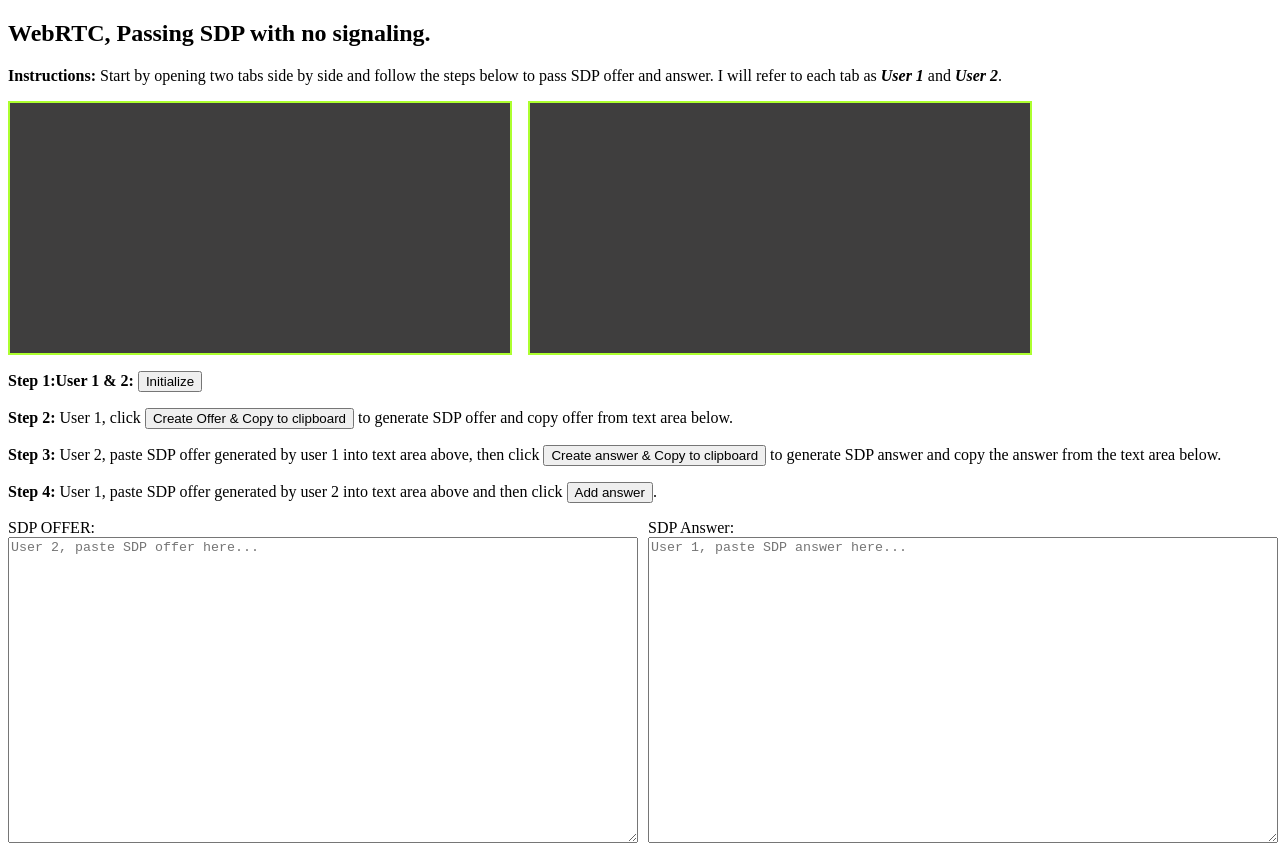
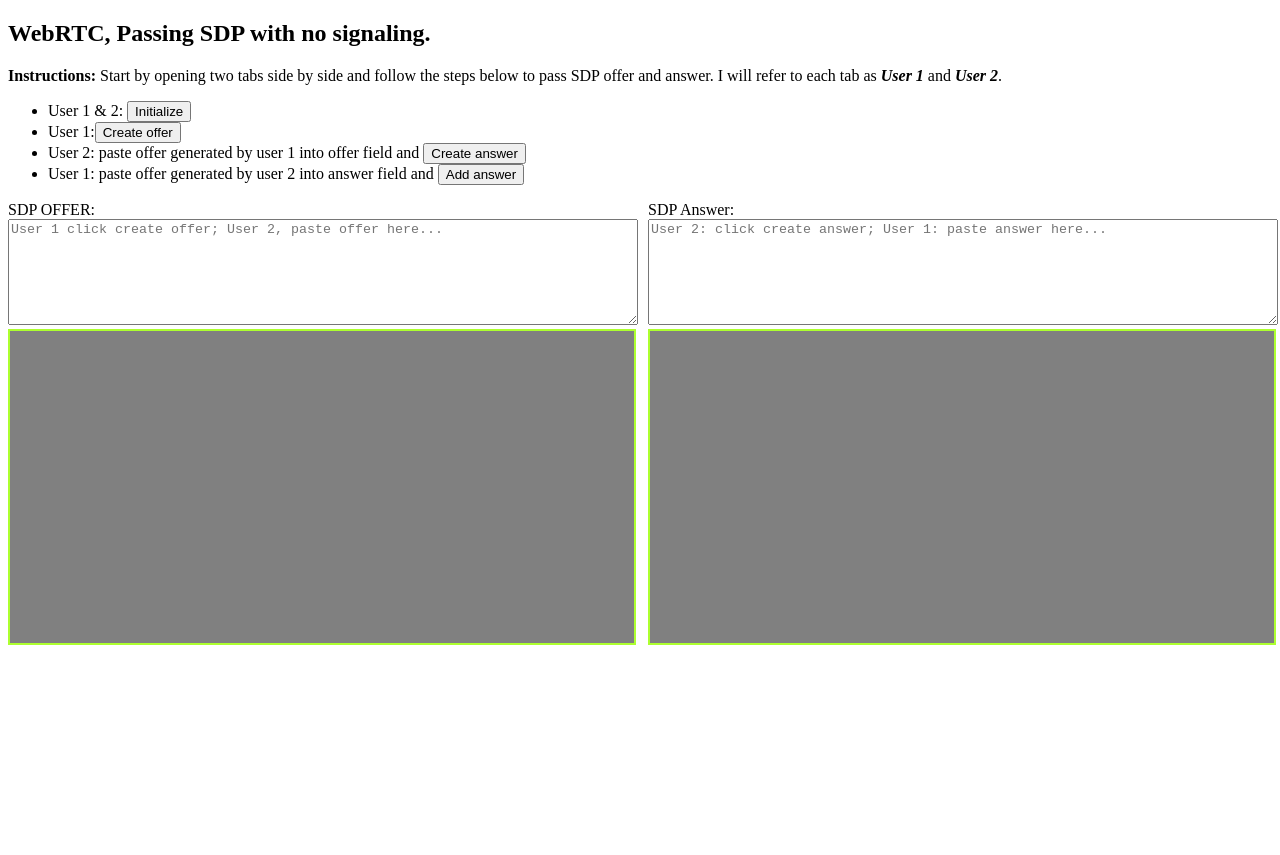
Before and after one commit to tiagocoutinho/tc-webrtc, a plain HTML site: page basic-browser/index.html in a window 1280 px wide. After the commit the page ends 800 px from the top, so only its background shows below. Drawn offline with Linux system fonts and the light colour scheme.

Commit message:
Under 100 lines

```diff
--- a/basic-browser/index.html
+++ b/basic-browser/index.html
@@ -5,26 +5,8 @@
   <meta charset='utf-8'>
   <title>WebRTC Demo</title>
   <style>
-    textarea {
-      width: 100%;
-      height: 300px;
-    }
-
-    .panel {
-      display: flex;
-      column-gap: 1em;
-      width: 100%;
-    }
-
-    .step {
-      width: 100%;
-    }
-
-    .video-player {
-      border: 2px solid greenyellow;
-      background-color: rgb(63, 62, 62);
-      width: 500px;
-    }
+    textarea { width: 100%; height: 100px;}
+    .video-player { border: 2px solid greenyellow; background-color: gray; width: 100%; }
   </style>
 </head>
 
@@ -35,50 +17,30 @@
       Start by opening two tabs side by side and follow the steps below to pass SDP offer and answer.
       I will refer to each tab as <i><b>User 1</b></i> and <i><b>User 2</b></i>.
     </p>
-  </div>
+    <ul>
+      <li>User 1 & 2: <button onclick="init()">Initialize</button></li>
+      <li>User 1:<button id="create-offer" onclick="createOffer()">Create offer</button></li>
+      <li>User 2: paste offer generated by user 1 into offer field and <button id="create-answer"
+          onclick="createAnswer()">Create answer</button></li>
+      <li>User 1: paste offer generated by user 2 into answer field and <button id="add-answer"
+          onclick="addAnswer()">Add answer</button></li>
+    </ul>
 
-  <div class="panel">
-    <video class="video-player" id="user-1" autoplay playsinline></video>
-    <video class="video-player" id="user-2" autoplay playsinline></video>
-  </div>
-
-  <p>
-    <strong>Step 1:User 1 & 2:</strong>
-    <button onclick="init()">Initialize</button>
-  </p>
-  <p>
-    <strong>Step 2:</strong>
-    User 1, click <button id="create-offer" onclick="createOffer()">Create Offer & Copy to clipboard</button>
-    to generate SDP offer and copy offer from text area below.
-  </p>
-  <p>
-    <strong>Step 3:</strong>
-    User 2, paste SDP offer generated by user 1 into text area above, then click
-    <button id="create-answer" onclick="createAnswer()">Create answer & Copy to clipboard</button>
-    to generate SDP answer and copy the answer from the text area below.
-  </p>
-  <p>
-    <strong>Step 4:</strong>
-    User 1, paste SDP offer generated by user 2 into text area above and then click
-    <button id="add-answer" onclick="addAnswer()">Add answer</button>.
-  </p>
-
-  <div class="panel">
-    <div class="step">
-      <label for="offer-sdp">SDP OFFER:</label>
-      <textarea id="offer-sdp" placeholder='User 2, paste SDP offer here...'></textarea>
+    <div style="display: flex; column-gap: 1em;width: 100%;">
+      <div style="width: 100%;">
+        <label for="offer-sdp">SDP OFFER:</label>
+        <textarea id="offer-sdp" placeholder='User 1 click create offer; User 2, paste offer here...'></textarea>
+        <video class="video-player" id="user-1" autoplay playsinline></video>
+      </div>
+      <div style="width: 100%;">
+        <label for="answer-sdp">SDP Answer:</label>
+        <textarea id="answer-sdp" placeholder="User 2: click create answer; User 1: paste answer here..."></textarea>
+        <video class="video-player" id="user-2" autoplay playsinline></video>
+      </div>
     </div>
-
-    <div class="step">
-      <label for="answer-sdp">SDP Answer:</label>
-      <textarea id="answer-sdp" placeholder="User 1, paste SDP answer here..."></textarea>
-    </div>
-  </div>
 </body>
 <script>
   let peerConnection = null;
-  let localStream = null;
-  let remoteStream = null;
   const offerTextArea = document.getElementById('offer-sdp');
   const answerTextArea = document.getElementById('answer-sdp');
 
@@ -88,15 +50,9 @@
     if (peerConnection != null) {
       peerConnection.close();
     }
-    if (localStream != null) {
-      localStream.getTracks().forEach(track => track.stop());
-    }
-    if (remoteStream != null) {
-      remoteStream.getTracks().forEach(track => track.stop());
-    }
     peerConnection = new RTCPeerConnection();
-    localStream = await navigator.mediaDevices.getUserMedia({ video: true, audio: false })
-    remoteStream = new MediaStream();
+    const localStream = await navigator.mediaDevices.getUserMedia({ video: true, audio: false })
+    const remoteStream = new MediaStream();
     document.getElementById('user-1').srcObject = localStream
     document.getElementById('user-2').srcObject = remoteStream;
 
@@ -140,7 +96,5 @@
       peerConnection.setRemoteDescription(answer);
     }
   }
-
 </script>
-
 </html>
```
